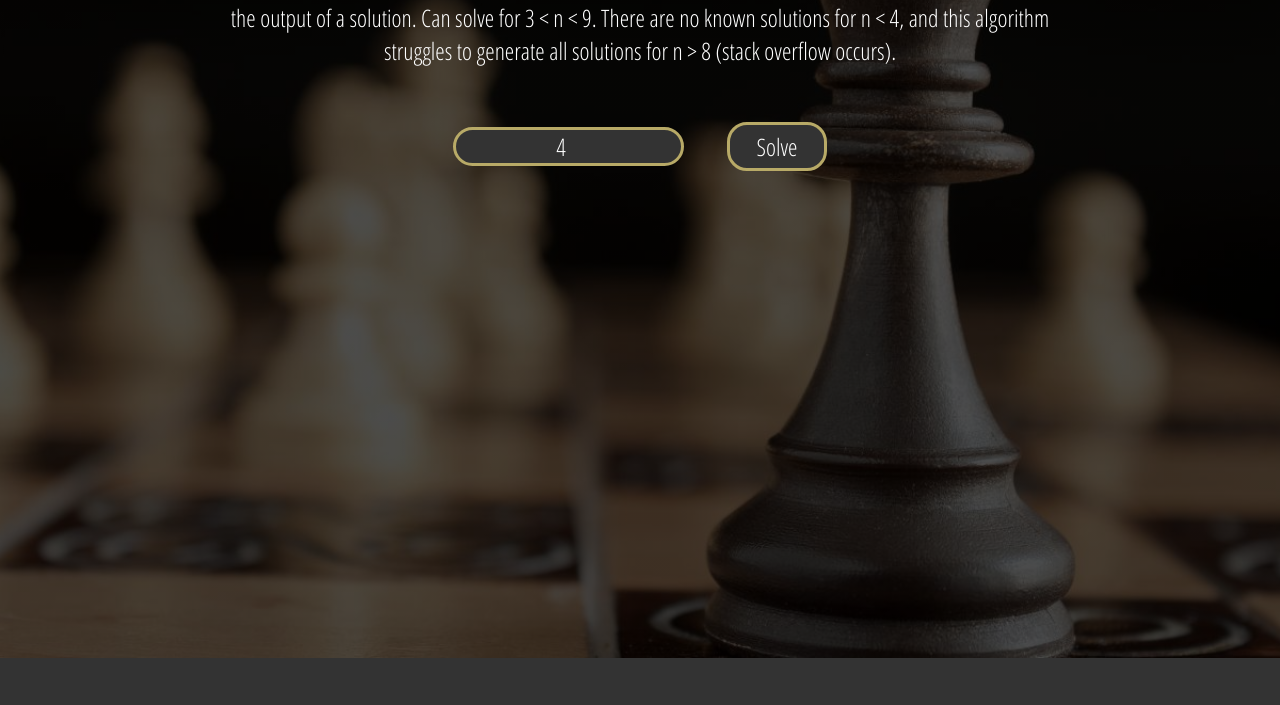
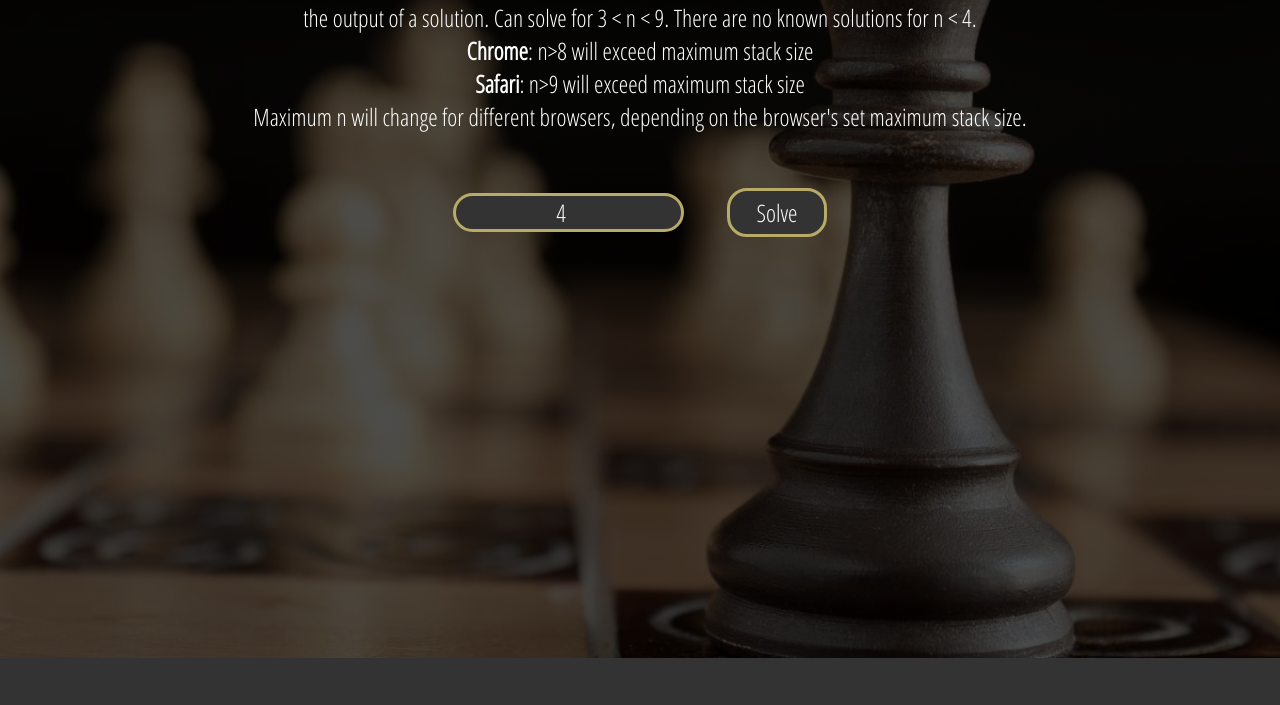
Before and after one commit to Imeth97/N-queens-site, a plain HTML site: page index.html in a window 1280 px wide. Shown: the part 142-847 px from the top of the page. Drawn offline with Linux system fonts and the light colour scheme.

Commit message:
small_changes

```diff
--- a/index.html
+++ b/index.html
@@ -35,8 +35,14 @@
             </h1>
 
             <p>
-                01/10/21: Please install chrome dev tools then go: right-click > inspect > 'console' on top right bar to see the output of a solution.
-                Can solve for 3 &lt; n &lt; 9. There are no known solutions for n &lt; 4, and this algorithm struggles to generate all solutions for n &gt; 8 (stack overflow occurs).
+                02/10/21: Please install chrome dev tools then go: right-click > inspect > 'console' on top right bar to see the output of a solution.
+                Can solve for 3 &lt; n &lt; 9. There are no known solutions for n &lt; 4. <br>
+
+                <strong>Chrome</strong>: n>8 will exceed maximum stack size <br>
+                <strong>Safari</strong>: n>9 will exceed maximum stack size <br>
+                Maximum n will change for different browsers, depending on the browser's set maximum stack size.
+
+
             </p>
 
         </div>
--- a/style.css
+++ b/style.css
@@ -142,6 +142,11 @@ footer {
     font-size: 24px;
 }
 
+.description strong {
+    font-weight: bolder;
+
+}
+
 .description h1, .description h3 {
     font-size: 48px;
     font-family: 'Staatliches', cursive;
```
